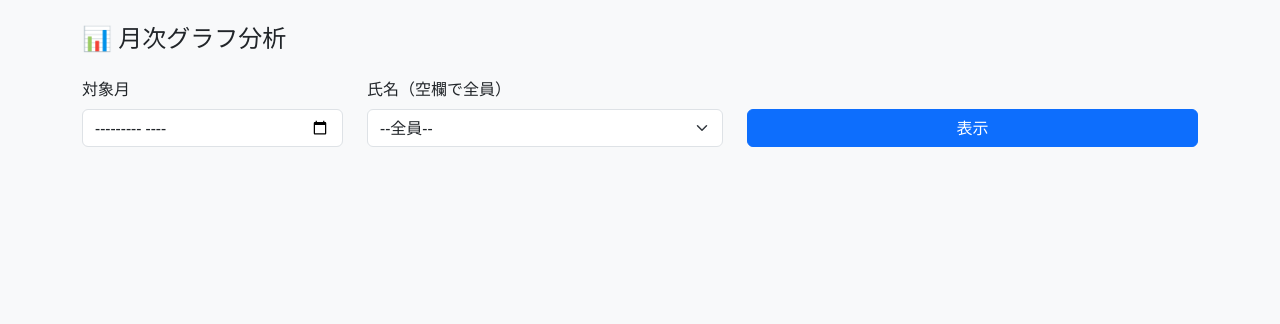
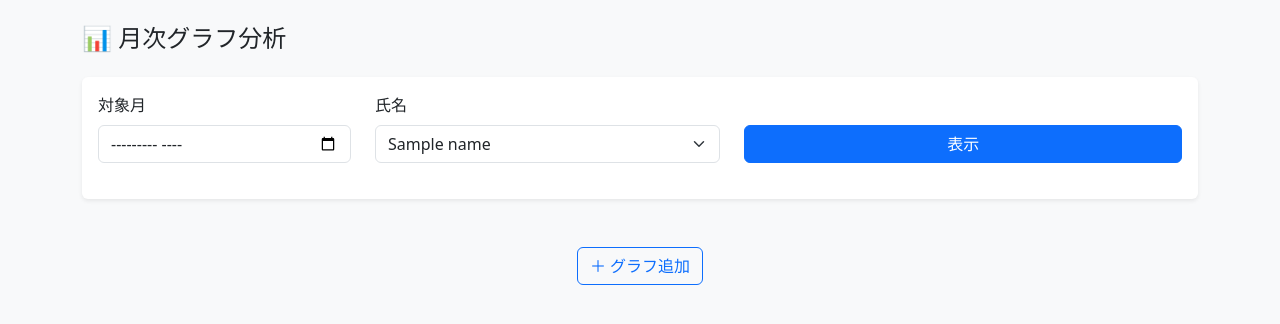
Before and after one commit to KohtaroIzumi/dailyreport, a Flask app: template templates/graph.html in a window 1280 px wide. Shown: the top 324 px of the page. Run offline with Flask 3, Linux system fonts and the light colour scheme; the template is opened without the code that fills it: most values are stand-ins (such as "Sample title", 1, 10 or a date in 2020); some libraries are stand-ins or nearby versions.

Commit message:
グラフページの改修

```diff
--- a/app.py
+++ b/app.py
@@ -56,8 +56,8 @@
                     "must_reset_password": user['must_reset_password']
                 })
                 return redirect(url_for("reset_password" if user['must_reset_password'] else "index"))
-            return render_template("login.html", error="パスワードが間違っています")
-        return render_template("login.html", error="社員番号が見つかりません")
+            return render_template("login.html", error="入力内容に誤りがあります")
+        return render_template("login.html", error="入力内容に誤りがあります")
     return render_template("login.html")
 
 @app.route("/logout")
--- a/templates/graph.html
+++ b/templates/graph.html
@@ -23,42 +23,58 @@
 <body class="bg-light">
 <div class="container mt-4">
     <h4 class="mb-4">📊 月次グラフ分析</h4>
-    <div class="row mb-3">
-        <div class="col-md-3">
-            <label for="month" class="form-label">対象月</label>
-            <input type="month" id="month" class="form-control">
-        </div>
-        <div class="col-md-4">
-            <label for="name" class="form-label">氏名（空欄で全員）</label>
-            <select id="name" class="form-select">
-                <option value="">--全員--</option>
-                {% for n in names %}
-                    <option value="{{n}}">{{n}}</option>
-                {% endfor %}
-            </select>
-        </div>
-        <div class="col-md-5 d-flex align-items-end">
-            <button id="fetchBtn" class="btn btn-primary w-100">表示</button>
-        </div>
-    </div>
-    <div id="graph-title" class="fw-bold mb-2"></div>
-    <div id="no-data" class="text-danger"></div>
-    <div class="chart-container">
-        <div id="pieChart" class="chart-box"></div>
-        <div id="barChart" class="chart-box"></div>
+    <div id="graph-section"></div>
+    <div class="text-center mt-4">
+        <button id="addGraph" class="btn btn-outline-primary">＋ グラフ追加</button>
     </div>
 </div>
 
 <script>
-    document.getElementById("fetchBtn").addEventListener("click", async () => {
-        const monthInput = document.getElementById("month").value;
-        const name = document.getElementById("name").value;
-        const titleDiv = document.getElementById("graph-title");
-        const noDataDiv = document.getElementById("no-data");
-        const pieDiv = document.getElementById("pieChart");
-        const barDiv = document.getElementById("barChart");
+    const names = [{% for n in names %}"{{n}}",{% endfor %}];
+
+    function createGraphBlock(index) {
+        const wrapper = document.createElement("div");
+        wrapper.className = "mb-5 p-3 bg-white rounded shadow-sm";
+
+        const idSuffix = `_${index}`;
+        wrapper.innerHTML = `
+            <div class="row mb-3">
+                <div class="col-md-3">
+                    <label for="month${idSuffix}" class="form-label">対象月</label>
+                    <input type="month" id="month${idSuffix}" class="form-control">
+                </div>
+                <div class="col-md-4">
+                    <label for="name${idSuffix}" class="form-label">氏名</label>
+                    <select id="name${idSuffix}" class="form-select">
+                        ${names.map(n => `<option value="${n}">${n}</option>`).join('')}
+                    </select>
+                </div>
+                <div class="col-md-5 d-flex align-items-end">
+                    <button class="btn btn-primary w-100" onclick="fetchGraph('${idSuffix}')">表示</button>
+                </div>
+            </div>
+            <div id="graph-title${idSuffix}" class="fw-bold mb-2"></div>
+            <div id="total-hours${idSuffix}" class="mb-2 text-muted"></div>
+            <div id="no-data${idSuffix}" class="text-danger"></div>
+            <div class="chart-container">
+                <div id="pieChart${idSuffix}" class="chart-box"></div>
+                <div id="barChart${idSuffix}" class="chart-box"></div>
+            </div>
+        `;
+        document.getElementById("graph-section").appendChild(wrapper);
+    }
+
+    function fetchGraph(idSuffix) {
+        const monthInput = document.getElementById(`month${idSuffix}`).value;
+        const name = document.getElementById(`name${idSuffix}`).value;
+        const titleDiv = document.getElementById(`graph-title${idSuffix}`);
+        const totalDiv = document.getElementById(`total-hours${idSuffix}`);
+        const noDataDiv = document.getElementById(`no-data${idSuffix}`);
+        const pieDiv = document.getElementById(`pieChart${idSuffix}`);
+        const barDiv = document.getElementById(`barChart${idSuffix}`);
 
         titleDiv.textContent = "";
+        totalDiv.textContent = "";
         noDataDiv.textContent = "";
         pieDiv.innerHTML = "";
         barDiv.innerHTML = "";
@@ -69,9 +85,9 @@
         }
 
         const [year, month] = monthInput.split("-");
-        const res = await fetch(`/graph_data?year=${year}&month=${month}&name=${encodeURIComponent(name)}`);
-        const data = await res.json();
-
+        fetch(`/graph_data?year=${year}&month=${month}&name=${encodeURIComponent(name)}`)
+            .then(res => res.json())
+            .then(data => {
                 if (!Array.isArray(data) || data.length === 0) {
                     noDataDiv.textContent = "該当データがありません";
                     return;
@@ -88,31 +104,52 @@
 
                 const labels = Object.keys(categoryMap);
                 const values = labels.map(k => categoryMap[k]);
-        titleDiv.textContent = `${name || '全員'} の稼働内訳`;
+                titleDiv.textContent = `${name} の稼働内訳`;
+                totalDiv.textContent = `合計稼働時間：${total.toFixed(2)} 時間`;
 
-        Plotly.newPlot("pieChart", [{
+                Plotly.newPlot(`pieChart${idSuffix}`, [{
                     type: "pie",
                     labels: labels,
                     values: values,
-            textinfo: "label+percent",
-            textposition: "outside",
+                    hole: 0.4,
+                    textinfo: "percent",
+                    textposition: "inside",
+                    textfont: { size: 12 },
                     automargin: true
                 }], {
-            title: "円グラフ",
-            margin: { t: 30, l: 30, r: 30, b: 30 },
-            height: 400
+                    title: "月次稼働時間 円グラフ",
+                    height: 500,
+                    width: 500,
+                    margin: { t: 40, l: 20, r: 20, b: 120 },
+                    showlegend: true,
+                    legend: {
+                        orientation: "h",
+                        y: -0.3,
+                        x: 0.5,
+                        xanchor: "center"
+                    }
                 });
 
-        Plotly.newPlot("barChart", [{
+                Plotly.newPlot(`barChart${idSuffix}`, [{
                     type: "bar",
                     x: values,
                     y: labels,
                     orientation: "h"
                 }], {
-            title: "横棒グラフ",
-            margin: { t: 30, l: 100, r: 30, b: 30 },
-            height: 400
+                    title: "月次稼働時間 棒グラフ",
+                    margin: { t: 30, l: 120, r: 30, b: 30 },
+                    height: 500
                 });
+            });
+    }
+
+    window.addEventListener("DOMContentLoaded", () => {
+        createGraphBlock(0);
+    });
+
+    let graphIndex = 1;
+    document.getElementById("addGraph").addEventListener("click", () => {
+        createGraphBlock(graphIndex++);
     });
 </script>
 </body>
```
Lines whose indentation alone changed are shown as unchanged.
